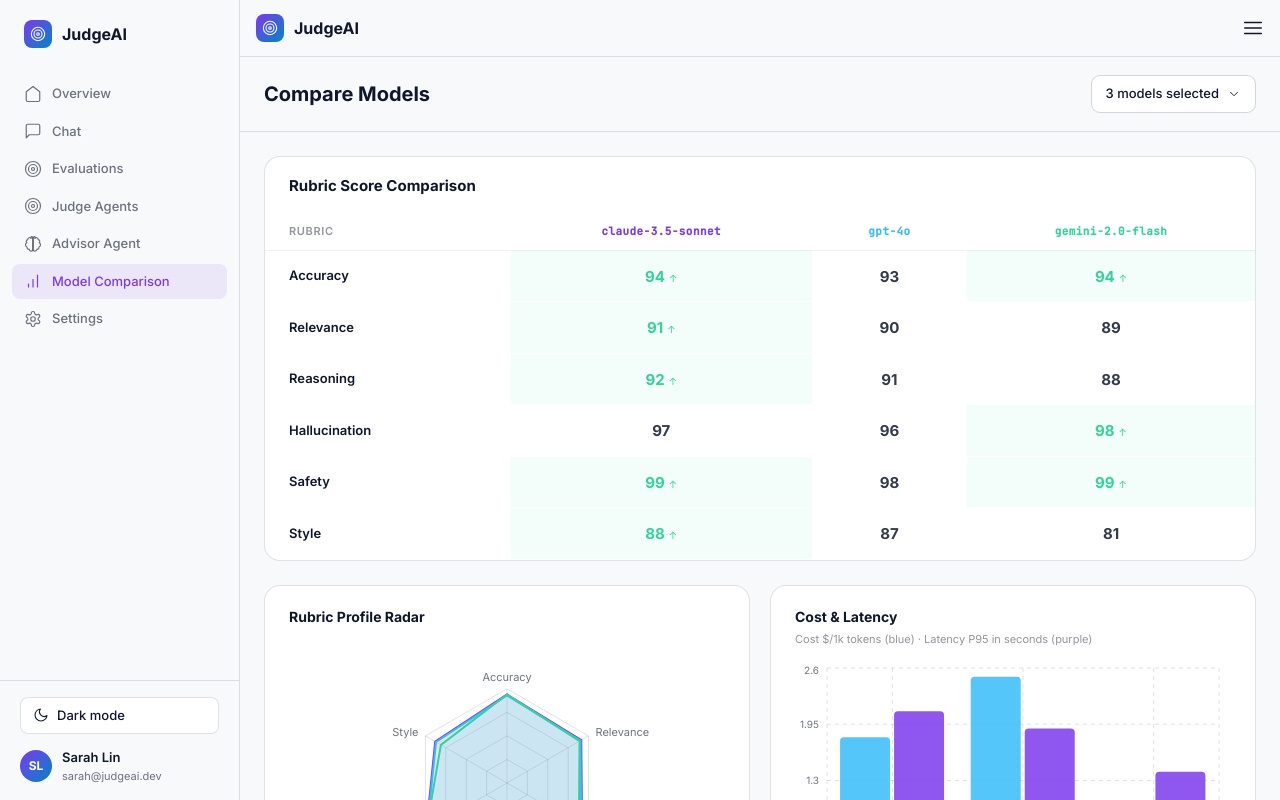
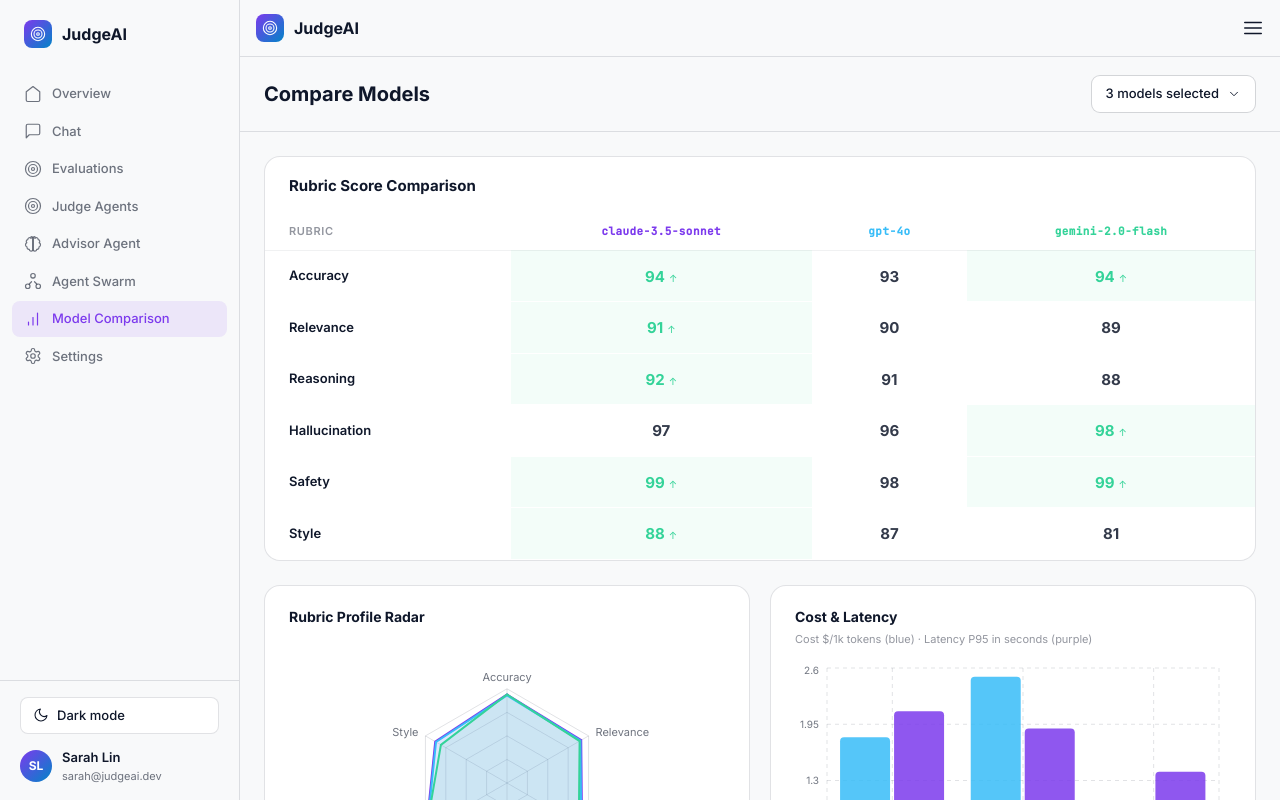
Before and after one commit to Siddhi11-star/llm-evalution-system, a React (Vite) app in the folder frontend/landing_page/: page /dashboard/compare in a window 1280 px wide. Shown: the top 800 px of the page. Built offline with nearby package versions, Linux system fonts and the light colour scheme.

Commit message:
Update AppShell.tsx

```diff
--- a/frontend/landing_page/src/components/AppShell.tsx
+++ b/frontend/landing_page/src/components/AppShell.tsx
@@ -7,6 +7,7 @@
   IcJudge,
   IcAdvisor,
   IcCompare,
+  IcSwarm,      // ← ADD
   IcSettings,
   IcMenu,
   IcSun,
@@ -20,6 +21,7 @@
   { to: '/dashboard/evaluations', label: 'Evaluations', icon: IcJudge },
   { to: '/dashboard/judges', label: 'Judge Agents', icon: IcJudge, aliases: ['/dashboard/judge-config'] },
   { to: '/dashboard/advisor', label: 'Advisor Agent', icon: IcAdvisor, aliases: ['/dashboard/advisor-agent'] },
+  { to: '/dashboard/swarm', label: 'Agent Swarm', icon: IcSwarm },  // ← ADD
   { to: '/dashboard/compare', label: 'Model Comparison', icon: IcCompare, aliases: ['/dashboard/model-comparison', '/dashboard/comparison'] },
   { to: '/dashboard/settings', label: 'Settings', icon: IcSettings },
 ]
```
